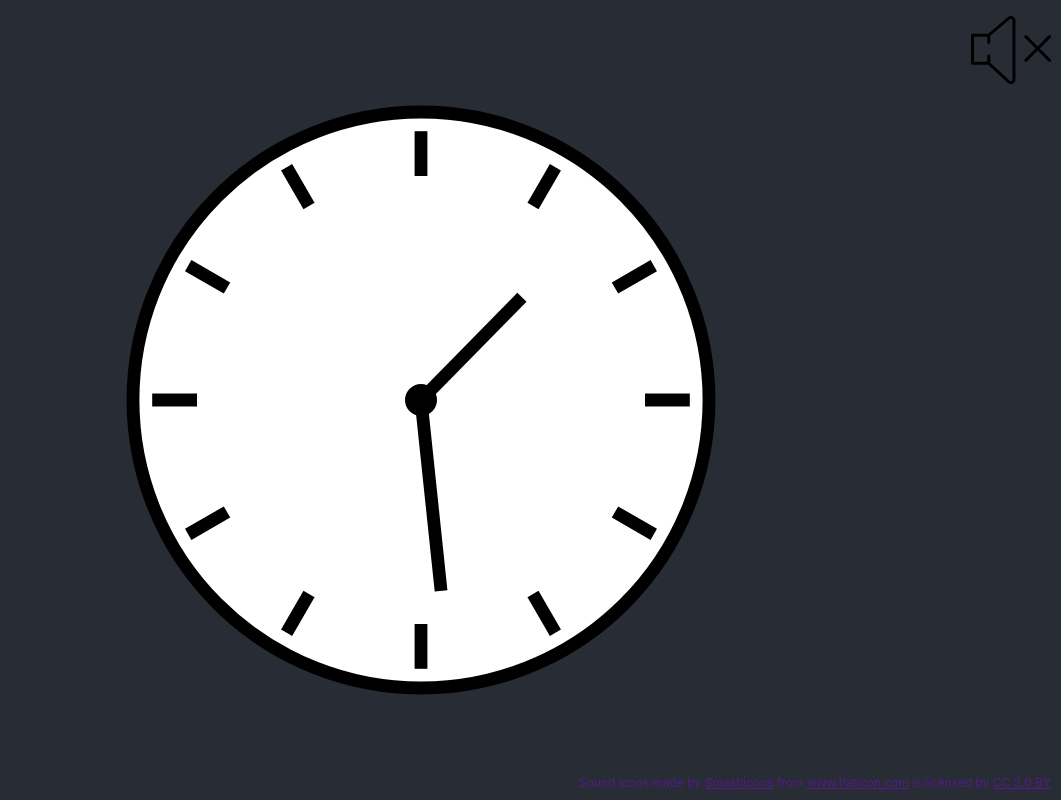
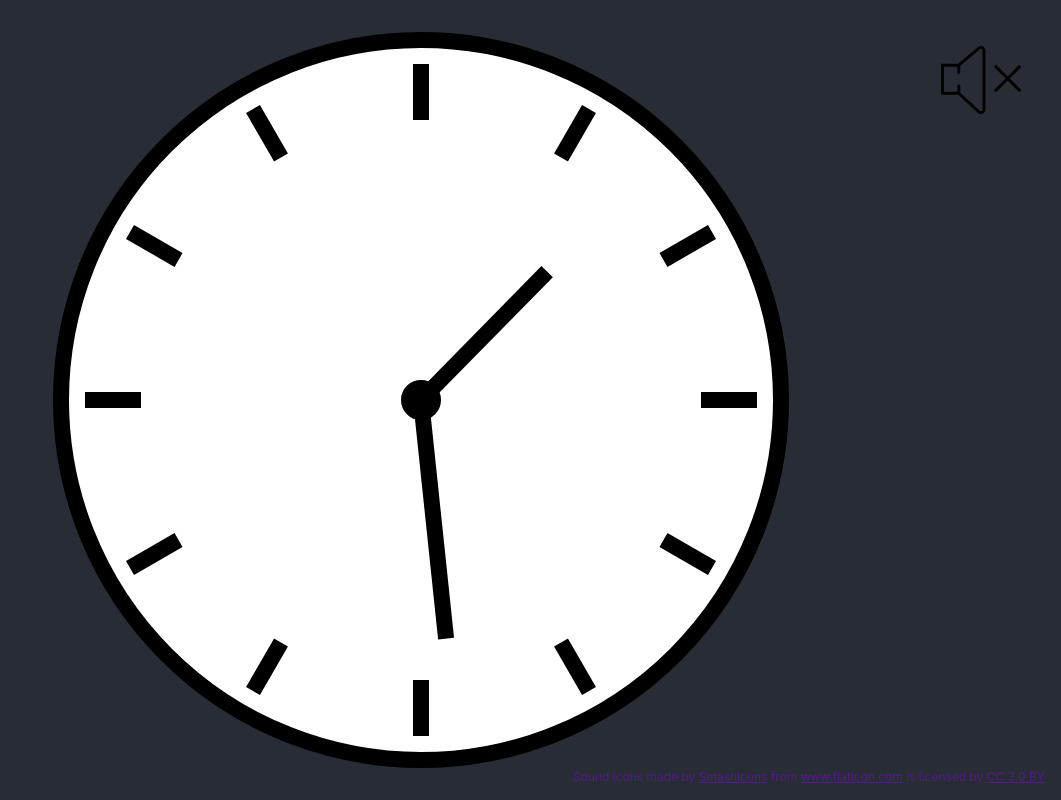
Before and after one commit to CharlesTaylor7/clock, a React (Create React App) app: page / in a window 1280 px wide. Shown: the whole page, without its empty margins (219-1280 px from the left). Built offline with nearby package versions, Linux system fonts and the light colour scheme.

Commit message:
Increase clock size; reposition elements

```diff
--- a/src/components/clock/Clock.css
+++ b/src/components/clock/Clock.css
@@ -1,4 +1,4 @@
 .clock {
-  height: 80vmin;
+  height: 100vmin;
   pointer-events: none;
 }
--- a/src/components/icon-attribution/IconAttribution.css
+++ b/src/components/icon-attribution/IconAttribution.css
@@ -1,7 +1,7 @@
 .icon-attribution {
   position: absolute;
-  bottom: 10px;
-  right: 10px;
+  bottom: 2vmin;
+  right: 2vmin;
   font-size: 12px;
   color: #551A8B;
 }
--- a/src/components/sound-button/SoundButton.css
+++ b/src/components/sound-button/SoundButton.css
@@ -1,7 +1,7 @@
 .sound-button {
   position: absolute;
-  top: 10px;
-  right: 10px;
+  top: 5vmin;
+  right: 5vmin;
   height: 10vmin;
   -webkit-user-select: none;
   -khtml-user-select: none;
```
